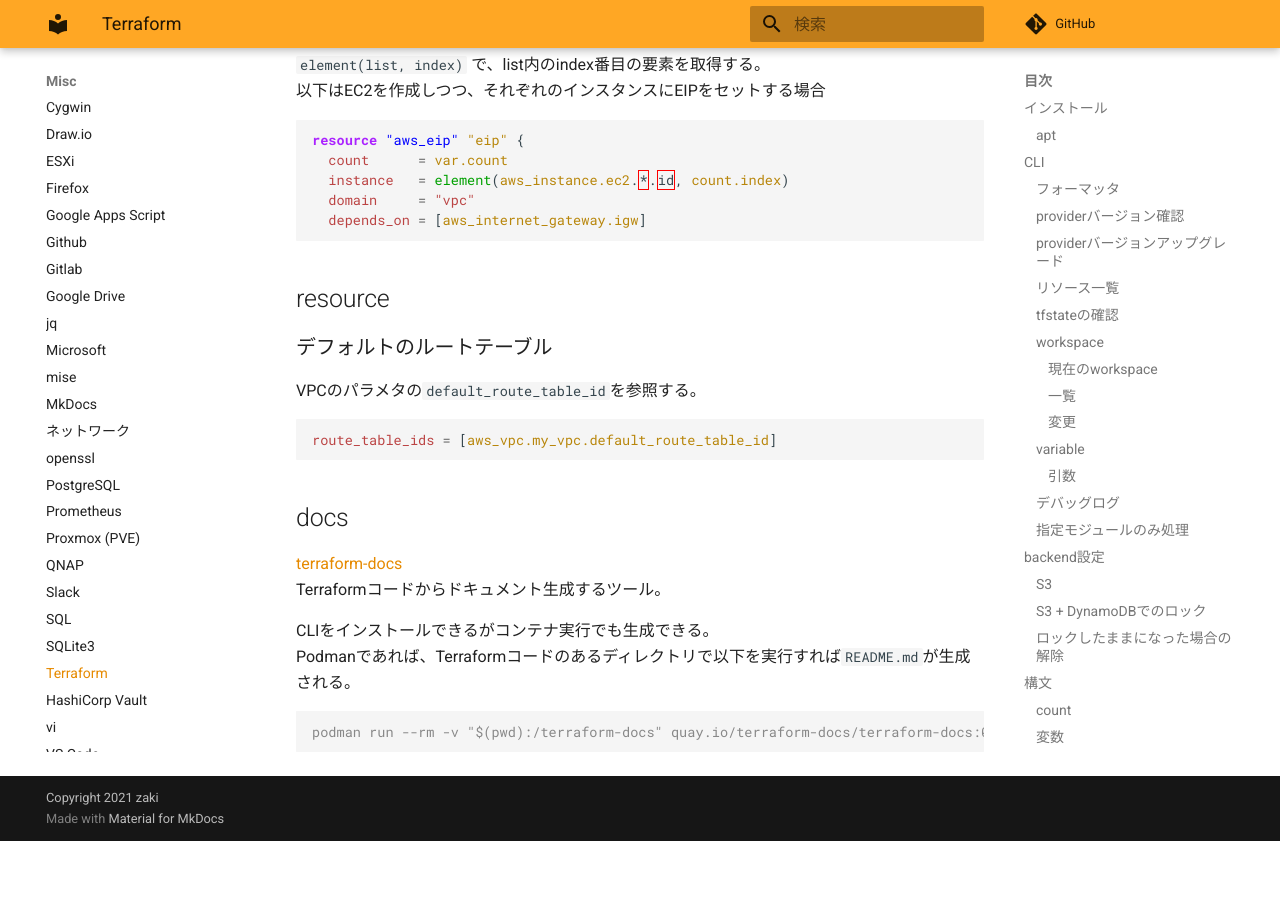
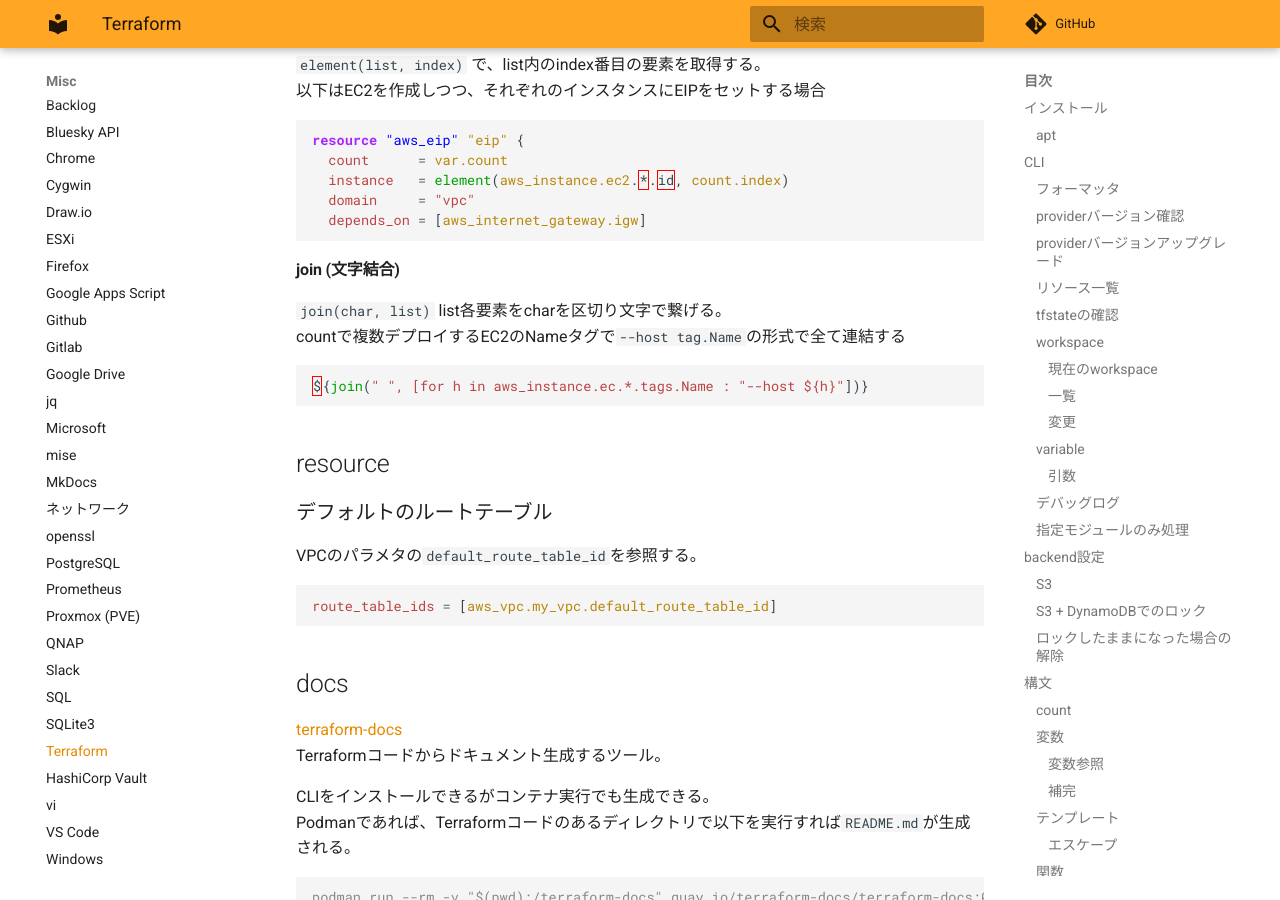
Before and after one commit to zaki-lknr/docs, an MkDocs documentation site: the page built from docs/Misc/terraform.md, in a window 1280 px wide and 900 px high, scrolled down 6813 px. Built offline with MkDocs 1.6.1 and Material for MkDocs 9.7.7, drawn with Linux system fonts in a browser that asks for light colours; comment, search, counter and statistics services are not loaded; before the commit the page ends 7654 px from its top, so only the background shows below that.

Commit message:
add: misc/terraform: join()

````diff
--- a/docs/Misc/terraform.md
+++ b/docs/Misc/terraform.md
@@ -336,6 +336,15 @@ resource "aws_eip" "eip" {
   depends_on = [aws_internet_gateway.igw]
 ```
 
+#### join (文字結合)
+
+`join(char, list)` list各要素をcharを区切り文字で繋げる。
+countで複数デプロイするEC2のNameタグで`--host tag.Name`の形式で全て連結する
+
+```tf
+${join(" ", [for h in aws_instance.ec.*.tags.Name : "--host ${h}"])}
+```
+
 ## resource
 
 ### デフォルトのルートテーブル
````
